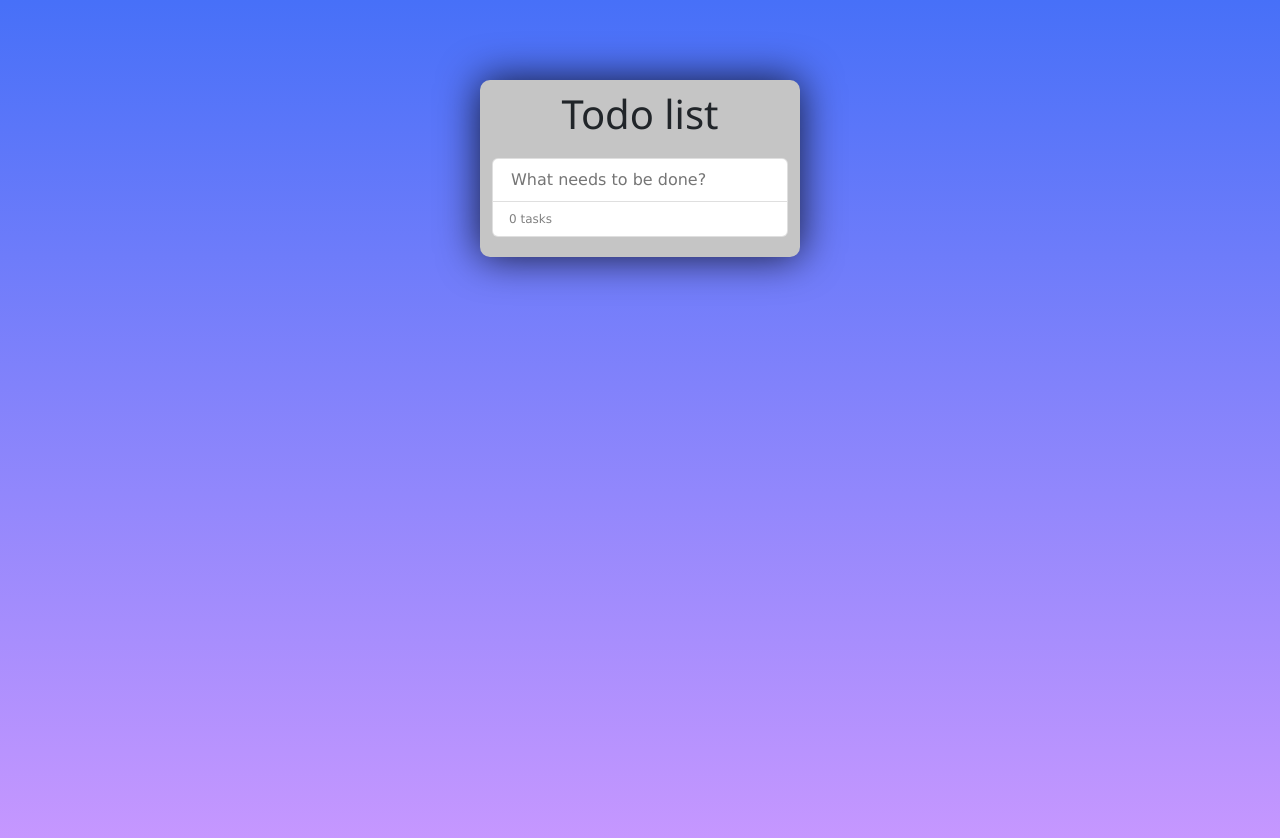
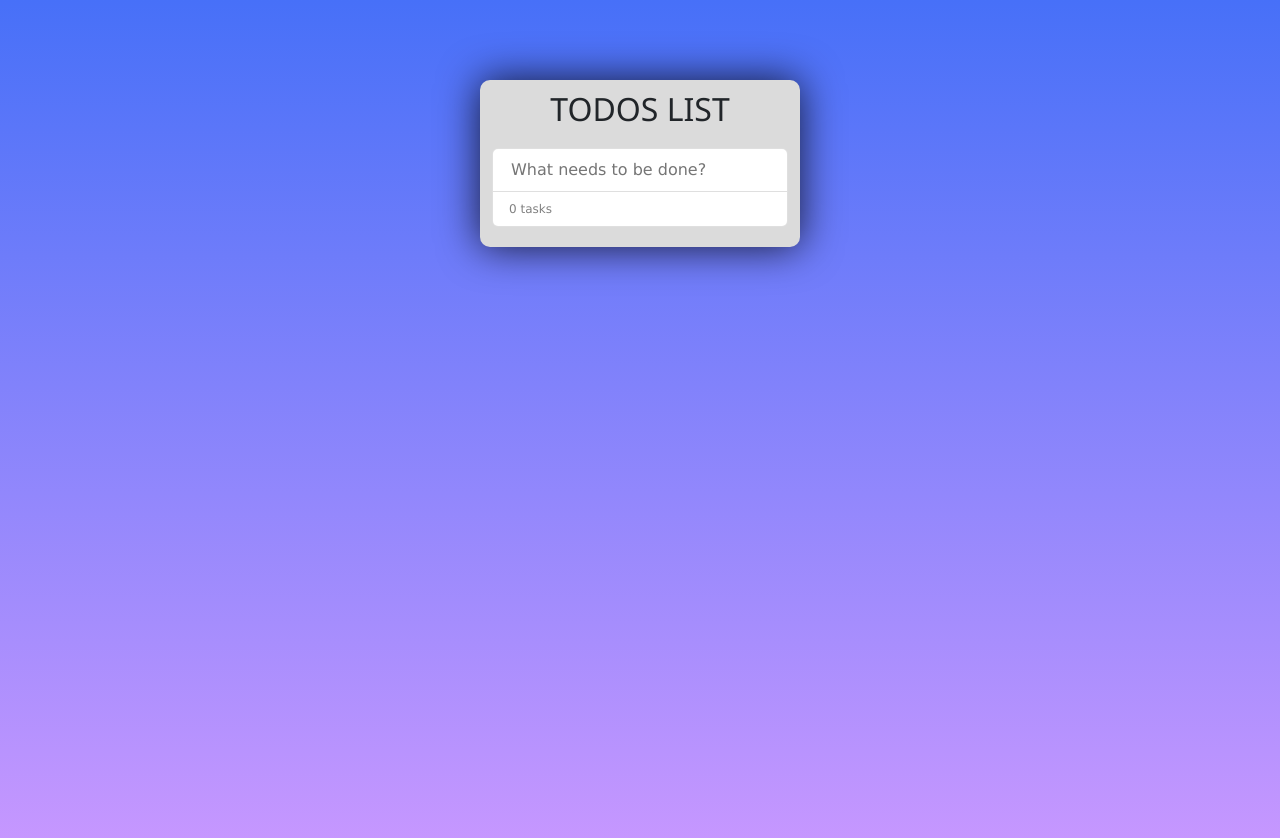
Before and after one commit to 4GeeksAcademy/denis9diaz-todos, a React app: page / in a window 1280 px wide. Built offline with nearby package versions, Linux system fonts and the light colour scheme.

Commit message:
cambios terminado

```diff
--- a/src/js/component/home.js
+++ b/src/js/component/home.js
@@ -12,7 +12,7 @@ const Home = () => {
 	}
 	return (
 		<div className="list container">
-			<h1 className="title">Todo list</h1>
+			<h2 className="title">TODOS LIST</h2>
 			<ul className="list-group">
 				<li className="list-group-item"><input onKeyDown={inputKeyPress} type="text" placeholder="What needs to be done?" value={input} onChange={(e) => {
 					setInput(e.target.value)
--- a/src/styles/index.css
+++ b/src/styles/index.css
@@ -14,7 +14,7 @@ input {
   margin-top: 80px;
   width: 25%;
   box-shadow: 0 0 40px rgba(0, 0, 0, 0.8);
-  background: rgb(197, 197, 197);
+  background: rgb(219, 219, 219);
   border-radius: 10px;
 }
 
```
Also changed, not shown: agenda.ico (deleted).
